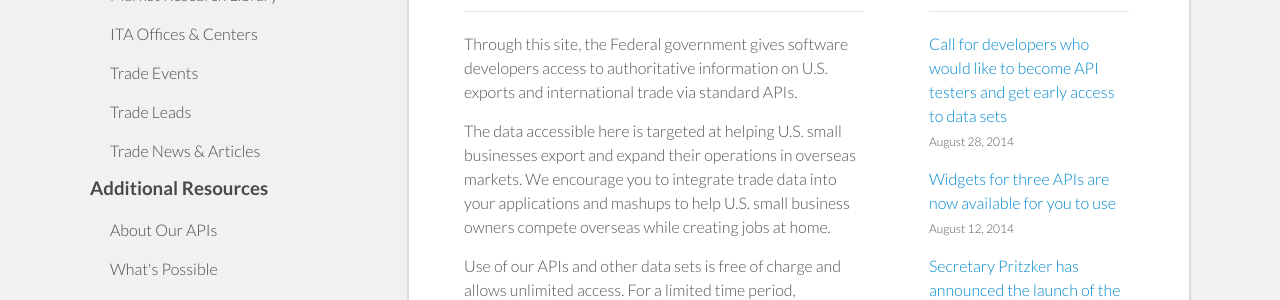
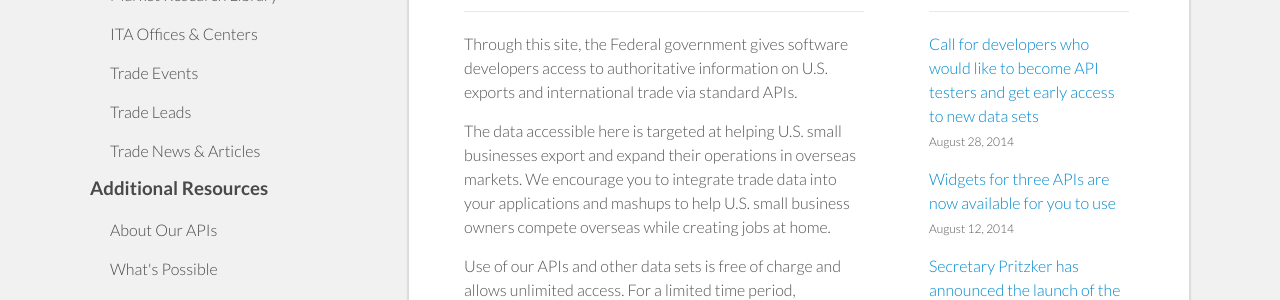
Before and after one commit to InternationalTradeAdministration/developerportal, a Jekyll site: the page index.html, which Jekyll copies as it is, in a window 1280 px wide. Shown: the part 212-512 px from the top of the page. Built offline with Jekyll 4.4.1, drawn with Linux system fonts in a browser that asks for light colours.

Commit message:
Update index.html

```diff
--- a/index.html
+++ b/index.html
@@ -106,7 +106,7 @@ of trade information.
       <h3 style="color: #A9A9A9;padding-bottom:15px;border-bottom: 1px solid #e8e8e8;">News</h3>
 
       <p>
-<a href="contact-us.html"><p style="margin-bottom:0px;" >Call for developers who would like to become API testers and get early access to data sets</p></a>
+<a href="contact-us.html"><p style="margin-bottom:0px;" >Call for developers who would like to become API testers and get early access to new data sets</p></a>
 <h7>August 28, 2014</h7>
 </p>
 
```
